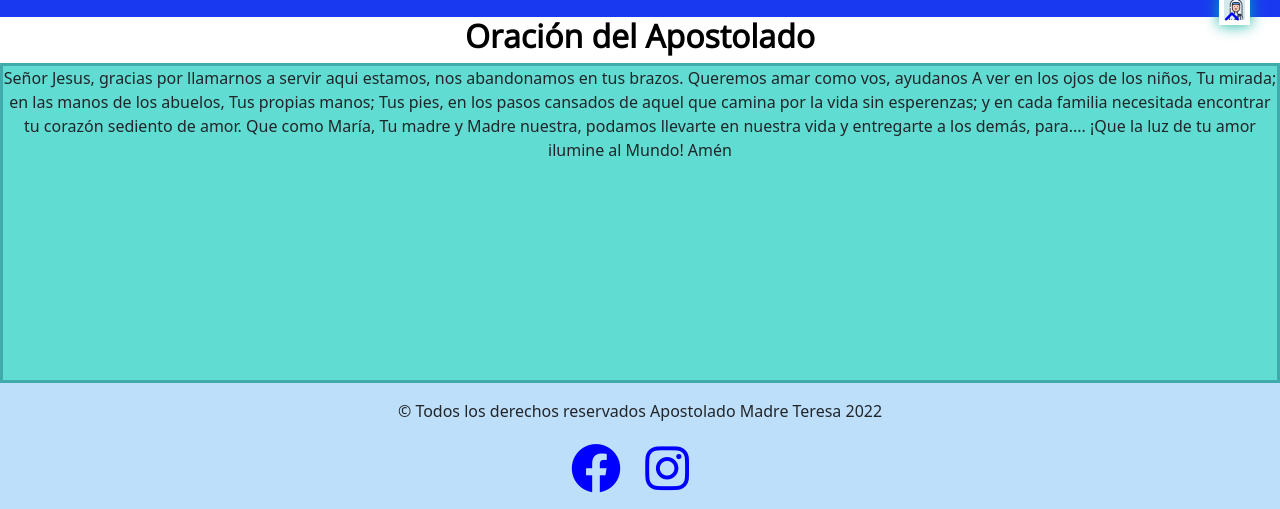
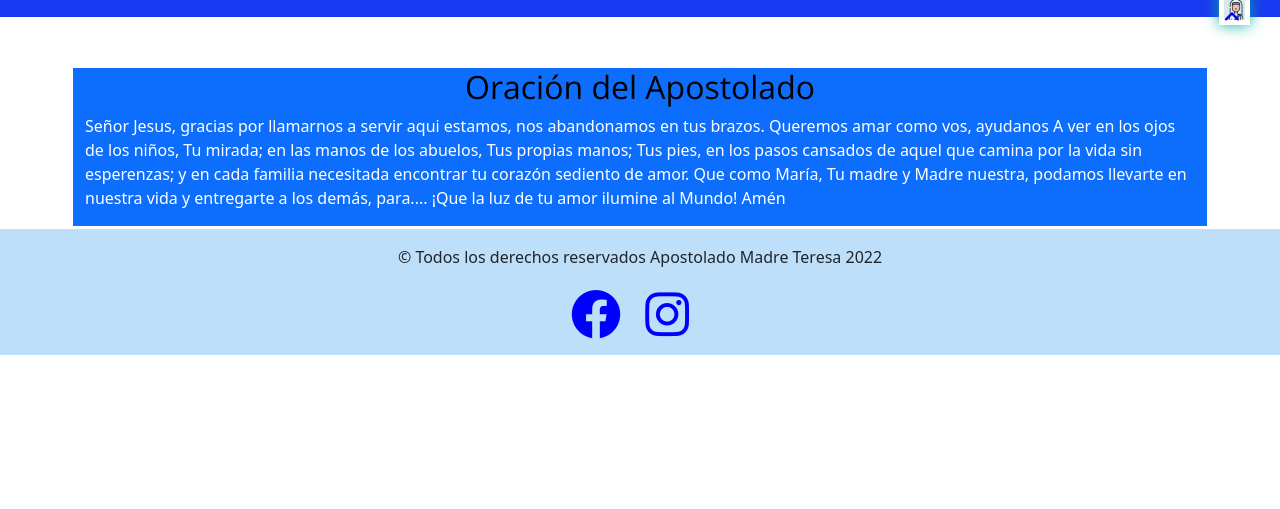
Before and after one commit to jmmz7/Apostolado-Madre-Teresa, a website: page pages/nosotros.html in a window 1280 px wide. Shown: the part 755-1264 px from the top of the page. After the commit the page ends 1110 px from the top, so only its background shows below. Drawn offline with nearby package versions, Linux system fonts and the light colour scheme.

Commit message:
Cambios N° 5 Proyecto Final

```diff
--- a/pages/nosotros.html
+++ b/pages/nosotros.html
@@ -1,19 +1,23 @@
 <!DOCTYPE html>
 <html lang="es">
+
 <head>
   <meta charset="UTF-8">
   <meta http-equiv="X-UA-Compatible" content="IE=edge">
   <meta name="viewport" content="width=device-width, initial-scale=1.0">
-  <link href="https://cdn.jsdelivr.net/npm/bootstrap@5.0.2/dist/css/bootstrap.min.css" rel="stylesheet" integrity="sha384-EVSTQN3/azprG1Anm3QDgpJLIm9Nao0Yz1ztcQTwFspd3yD65VohhpuuCOmLASjC" crossorigin="anonymous">
+  <link href="https://cdn.jsdelivr.net/npm/bootstrap@5.0.2/dist/css/bootstrap.min.css" rel="stylesheet"
+    integrity="sha384-EVSTQN3/azprG1Anm3QDgpJLIm9Nao0Yz1ztcQTwFspd3yD65VohhpuuCOmLASjC" crossorigin="anonymous">
   <link rel="stylesheet" href="https://cdnjs.cloudflare.com/ajax/libs/font-awesome/6.1.1/css/all.min.css"
     integrity="sha512-KfkfwYDsLkIlwQp6LFnl8zNdLGxu9YAA1QvwINks4PhcElQSvqcyVLLD9aMhXd13uQjoXtEKNosOWaZqXgel0g=="
     crossorigin="anonymous" referrerpolicy="no-referrer" />
   <link rel="stylesheet" href="../css/style.css">
   <title>Madre Teresa-Nosotros</title>
-  <link rel="shortcut icon" href="../multimedia/logofavicon.jpg"  alt="logo apostolado madre teresa">
+  <link rel="shortcut icon" href="../multimedia/logofavicon.jpg" alt="logo apostolado madre teresa">
   <meta name="description" content="conoce nuestras actividades y nuestra oración">
-  <meta name="keywords" content="actividades, juegos, chocolatada, recreacion, aire libre, alegría, felicidad, niños, oración, gracia, fe, caridad">
+  <meta name="keywords"
+    content="actividades, juegos, chocolatada, recreacion, aire libre, alegría, felicidad, niños, oración, gracia, fe, caridad">
 </head>
+
 <body>
   <!-- Fila de logo + nav -->
   <header>
@@ -61,9 +65,9 @@
       <div class="item item8"></div>
     </div>
   </section>
-  <div>
-    <h2><strong>Oración del Apostolado</strong></h2>
-    <p class="oracion">
+  <div class="container mt-5 bg-primary text-white border border-white border-3">
+    <h2>Oración del Apostolado</h2>
+    <p>
       Señor Jesus, gracias por llamarnos a servir aqui estamos,
       nos abandonamos en tus brazos.
       Queremos amar como vos, ayudanos
@@ -81,9 +85,11 @@
   <footer>
     <p>© Todos los derechos reservados Apostolado Madre Teresa 2022</p>
     <div>
-      <a href="https://www.facebook.com/apostolado.madre.teresa" target="_blank" rel="noopener noreferrer"><i class="fa-brands fa-facebook"></i></a>
-      <a href="https://www.instagram.com/apostolado.madre.teresa/" target="_blank" rel="noopener noreferrer"><i class="fa-brands fa-instagram"></i><a>
-      <a href="#" class="subir"><i class="fas fa-angle-up fa-xs"></i></a>
+      <a href="https://www.facebook.com/apostolado.madre.teresa" target="_blank" rel="noopener noreferrer"><i
+          class="fa-brands fa-facebook"></i></a>
+      <a href="https://www.instagram.com/apostolado.madre.teresa/" target="_blank" rel="noopener noreferrer"><i
+          class="fa-brands fa-instagram"></i><a>
+          <a href="#" class="subir"><i class="fas fa-angle-up fa-xs"></i></a>
     </div>
   </footer>
   <script src="https://cdn.jsdelivr.net/npm/@popperjs/core@2.9.2/dist/umd/popper.min.js"
@@ -93,4 +99,5 @@
     integrity="sha384-cVKIPhGWiC2Al4u+LWgxfKTRIcfu0JTxR+EQDz/bgldoEyl4H0zUF0QKbrJ0EcQF" crossorigin="anonymous">
   </script>
 </body>
+
 </html>
--- a/sass/style.scss
+++ b/sass/style.scss
@@ -47,7 +47,6 @@ body {
 .map-responsive {
     overflow:hidden;
     padding-bottom:400px;
-    /*Reduce este valor si el mapa fuera muy alto, por ejemplo 250px,  50%*/
     position:relative;
     height:0;
 
@@ -233,16 +232,7 @@ section {
 
 // Oracion del Apostolado
 
-.oracion {
-    margin: auto;
-    width: 100%;
-    height: 20em;
-    text-align: center;
-    border: solid rgba(51, 148, 153, 0.678);
-    background-color: rgb(97, 220, 210);
-    display: flex;
-    justify-content: center;
-}
+
 
 /* FORMULARIO PAGINA DE CONTACTO */
 
```
